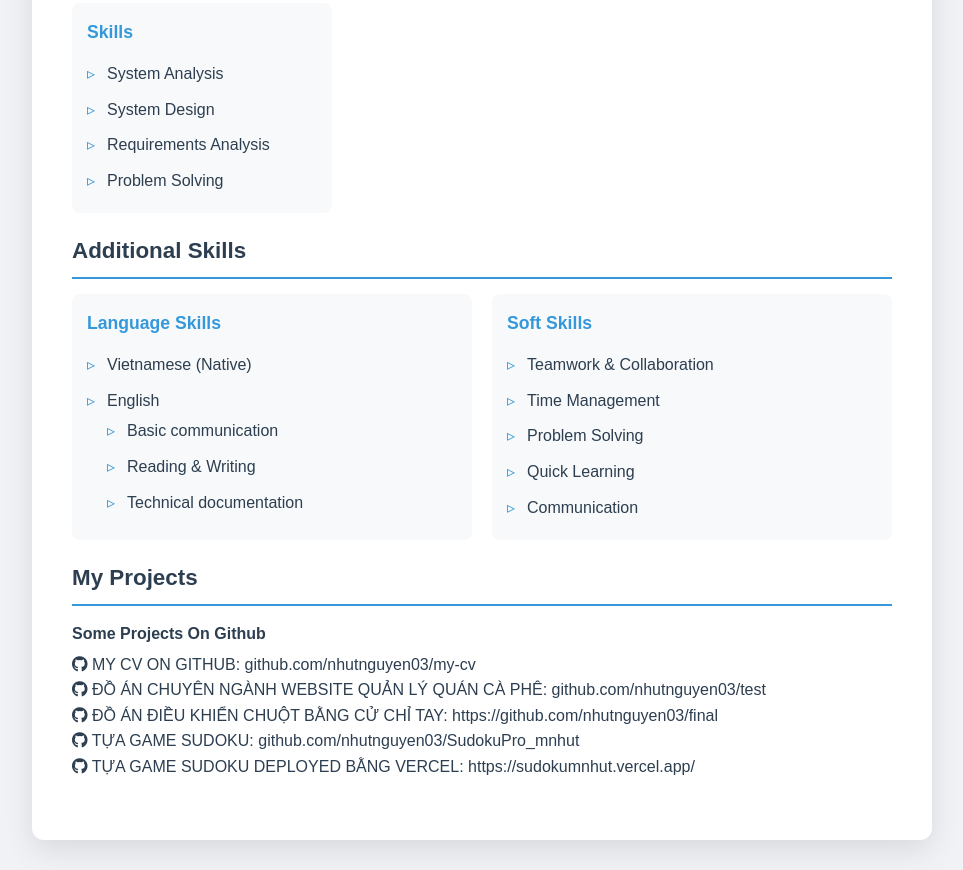
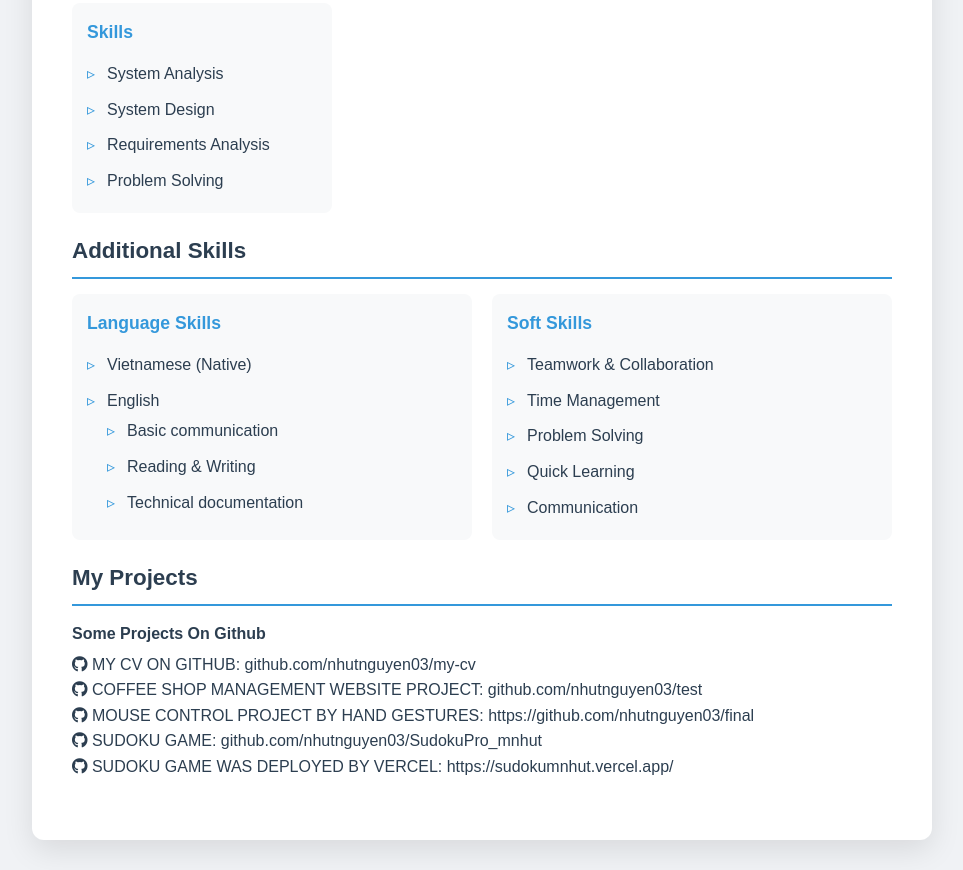
Before and after one commit to nhutnguyen03/my-cv, a plain HTML site: page index.html in a window 1280 px wide. Shown: the part 1480-2350 px from the top of the page, without its empty margins (158-1121 px from the left). Drawn offline with Linux system fonts and the light colour scheme.

Commit message:
Update CV

```diff
--- a/index.html
+++ b/index.html
@@ -157,10 +157,10 @@
                 <h4>Some Projects On Github</h4>
                 <ul>
                     <p><i class="fab fa-github"></i> MY CV ON GITHUB: github.com/nhutnguyen03/my-cv</p>
-                    <p><i class="fab fa-github"></i> ĐỒ ÁN CHUYÊN NGÀNH WEBSITE QUẢN LÝ QUÁN CÀ PHÊ: github.com/nhutnguyen03/test</p>
-                    <p><i class="fab fa-github"></i> ĐỒ ÁN ĐIỀU KHIỂN CHUỘT BẰNG CỬ CHỈ TAY: https://github.com/nhutnguyen03/final</p>
-                    <p><i class="fab fa-github"></i> TỰA GAME SUDOKU: github.com/nhutnguyen03/SudokuPro_mnhut</p>
-                    <p><i class="fab fa-github"></i> TỰA GAME SUDOKU DEPLOYED BẰNG VERCEL: https://sudokumnhut.vercel.app/</p>
+                    <p><i class="fab fa-github"></i> COFFEE SHOP MANAGEMENT WEBSITE PROJECT: github.com/nhutnguyen03/test</p>
+                    <p><i class="fab fa-github"></i> MOUSE CONTROL PROJECT BY HAND GESTURES: https://github.com/nhutnguyen03/final</p>
+                    <p><i class="fab fa-github"></i> SUDOKU GAME: github.com/nhutnguyen03/SudokuPro_mnhut</p>
+                    <p><i class="fab fa-github"></i> SUDOKU GAME WAS DEPLOYED BY VERCEL: https://sudokumnhut.vercel.app/</p>
                 </ul>
             </div>
         </section>
```
